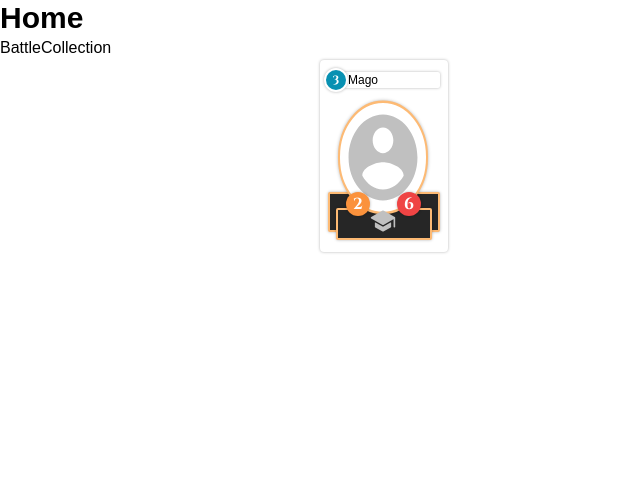
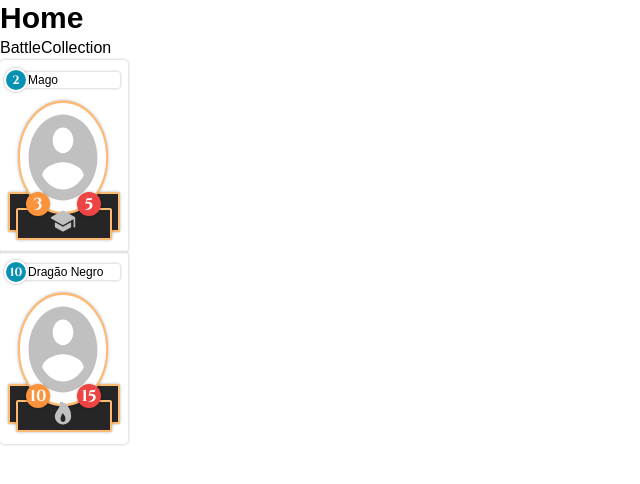
Before and after one commit to felipe-luckemeyer/cartas-jogo-web-next, a Next.js app: page / in a window 1280 px wide. Shown: the top 484 px of the page, without its empty margins (0-640 px from the left). Built offline with nearby package versions, Linux system fonts and the light colour scheme; a web font is replaced by a local one.

Commit message:
Add HeroCard component

```diff
--- a/src/app/page.tsx
+++ b/src/app/page.tsx
@@ -1,81 +1,32 @@
-import { Icons } from '@/assets'
-import Image from 'next/image'
+import { HeroCard } from '@/components'
 import Link from 'next/link'
 
-interface CardValue {
-  clan: string
-}
-
-const cardObj: CardValue = {
-  clan: 'magic',
-}
+const data = [
+  {
+    name: 'Mago',
+    clan: 'magic',
+    manaPoints: 2,
+    attackPoints: 3,
+    lifePoints: 5,
+  },
+  {
+    name: 'Dragão Negro',
+    clan: 'fire',
+    manaPoints: 10,
+    attackPoints: 10,
+    lifePoints: 15,
+  },
+]
 
 export default function Home() {
-  function getClanColor() {
-    switch (cardObj.clan) {
-      case 'strength':
-        return 'yellow-900'
-      case 'fire':
-        return 'amber-300'
-      case 'magic':
-        return 'purple-900'
-      default:
-        break
-    }
-  }
-  function getClanIcon() {
-    switch (cardObj.clan) {
-      case 'strength':
-        return Icons.shield
-      case 'fire':
-        return Icons.fire
-      case 'magic':
-        return Icons.magic
-      default:
-        break
-    }
-  }
-
   return (
     <div>
       <h1 className="text-3xl font-bold">Home</h1>
       <Link href="/battle">Battle</Link>
       <Link href="/collection">Collection</Link>
-      <div
-        className={`h-48 w-32 bg-${getClanColor()} p-1 rounded ml-80 shadow-custom01`}
-      >
-        <div className="h-4 w-24 bg-white rounded-sm flex absolute mt-2 ml-5 pl-1 shadow-custom01">
-          <label className="font-serif text-xs">Mago</label>
-        </div>
-        <div className="w-6 h-6 bg-cyan-600 rounded-full flex items-center justify-center border-2 border-white absolute mt-1 ml-0 shadow-custom01">
-          <label className="font-mono font-bold text-xs text-white">3</label>
-        </div>
-        <div className="w-28 h-10 bg-neutral-800 border-2 border-orange-300 rounded-sm absolute mt-32 ml-1 shadow-custom01"></div>
-        <div className="w-24 h-8 bg-neutral-800 border-2 border-orange-300 rounded-sm absolute mt-36 ml-3 shadow-custom01"></div>
-        <Image
-          src={Icons.profile}
-          alt="Texto alternativo"
-          width={90}
-          height={95}
-          className={
-            'bg-white rounded-full border-2 border-orange-300 scale-y-125 object-fill absolute mt-12 ml-[14px] shadow-custom01'
-          }
-          priority
-        />
-        <Image
-          src={getClanIcon()}
-          alt="Texto alternativo"
-          width={26}
-          height={26}
-          className={'absolute mt-36 ml-[46px]'}
-        />
-        <div className="w-6 h-6 bg-orange-400 rounded-full flex items-center justify-center absolute mt-32 ml-[22px] shadow-custom01">
-          <label className="font-mono font-bold text-white">2</label>
-        </div>
-        <div className="w-6 h-6 bg-red-500 rounded-full flex items-center justify-center absolute mt-32 mx-[73px] shadow-custom01">
-          <label className="font-mono font-bold text-white">6</label>
-        </div>
-      </div>
+      {data.map((item, index) => (
+        <HeroCard key={`${index}-${item.name}`} data={item} />
+      ))}
     </div>
   )
 }
--- /dev/null
+++ b/src/components/HeroCard/HeroCard.tsx
@@ -0,0 +1,82 @@
+import { Icons } from '@/assets'
+import Image from 'next/image'
+
+interface CardInterface {
+  data: {
+    name: string
+    clan: string
+    manaPoints: number
+    attackPoints: number
+    lifePoints: number
+  }
+}
+
+export function HeroCard({ data }: CardInterface) {
+  function getClanColor() {
+    switch (data.clan) {
+      case 'strength':
+        return 'yellow-900'
+      case 'fire':
+        return 'amber-300'
+      case 'magic':
+        return 'purple-900'
+      default:
+        break
+    }
+  }
+  function getClanIcon() {
+    switch (data.clan) {
+      case 'strength':
+        return Icons.shield
+      case 'fire':
+        return Icons.fire
+      case 'magic':
+        return Icons.magic
+      default:
+        break
+    }
+  }
+  return (
+    <div
+      className={`h-48 w-32 bg-${getClanColor()} p-1 rounded shadow-custom01`}
+    >
+      <div className="h-4 w-24 bg-white rounded-sm flex absolute mt-2 ml-5 pl-1 shadow-custom01">
+        <label className="font-serif text-xs">{data.name}</label>
+      </div>
+      <div className="w-6 h-6 bg-cyan-600 rounded-full flex items-center justify-center border-2 border-white absolute mt-1 ml-0 shadow-custom01">
+        <label className="font-mono font-bold text-xs text-white">
+          {data.manaPoints}
+        </label>
+      </div>
+      <div className="w-28 h-10 bg-neutral-800 border-2 border-orange-300 rounded-sm absolute mt-32 ml-1 shadow-custom01"></div>
+      <div className="w-24 h-8 bg-neutral-800 border-2 border-orange-300 rounded-sm absolute mt-36 ml-3 shadow-custom01"></div>
+      <Image
+        src={Icons.profile}
+        alt="Texto alternativo"
+        width={90}
+        height={95}
+        className={
+          'bg-white rounded-full border-2 border-orange-300 scale-y-125 object-fill absolute mt-12 ml-[14px] shadow-custom01'
+        }
+        priority
+      />
+      <Image
+        src={getClanIcon()}
+        alt="Texto alternativo"
+        width={26}
+        height={26}
+        className={'absolute mt-36 ml-[46px]'}
+      />
+      <div className="w-6 h-6 bg-orange-400 rounded-full flex items-center justify-center absolute mt-32 ml-[22px] shadow-custom01">
+        <label className="font-mono font-bold text-white">
+          {data.attackPoints}
+        </label>
+      </div>
+      <div className="w-6 h-6 bg-red-500 rounded-full flex items-center justify-center absolute mt-32 mx-[73px] shadow-custom01">
+        <label className="font-mono font-bold text-white">
+          {data.lifePoints}
+        </label>
+      </div>
+    </div>
+  )
+}
--- /dev/null
+++ b/src/components/index.tsx
@@ -0,0 +1,3 @@
+import { HeroCard } from './HeroCard/HeroCard'
+
+export { HeroCard }
```
